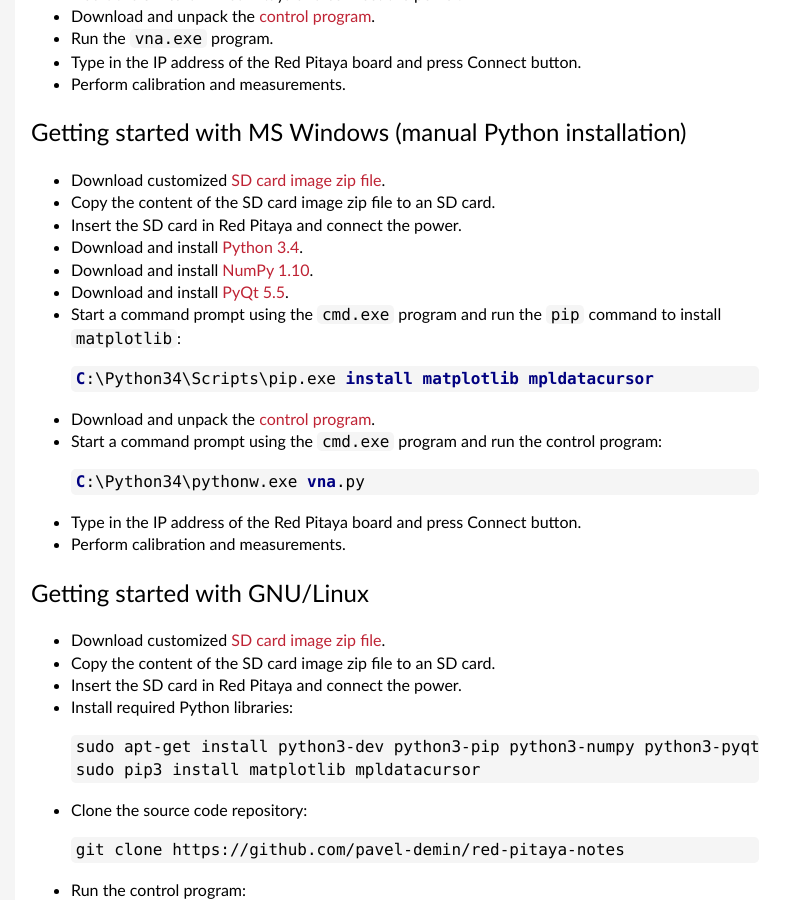
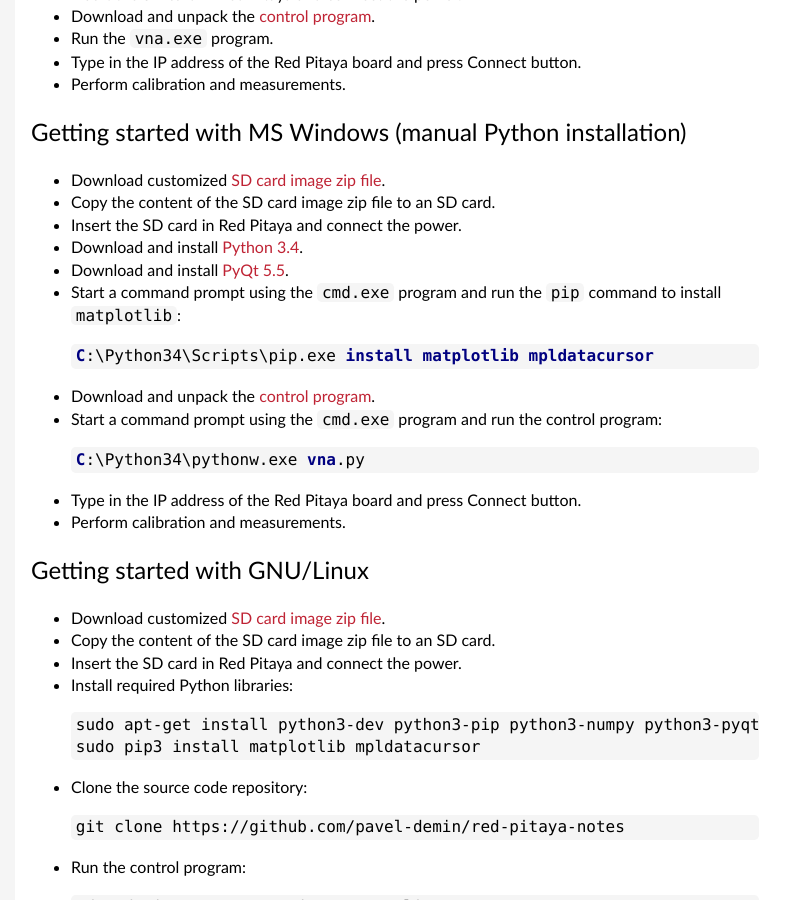
Before and after one commit to pavel-demin/red-pitaya-notes, a Jekyll site: the page built from vna.md, in a window 1280 px wide and 900 px high, scrolled down 2147 px. Shown: the whole window, without its empty margins (225-1015 px from the left). Built offline with Jekyll 4.4.1, drawn with Linux system fonts in a browser that asks for light colours.

Commit message:
simplify getting started instructions and update links in vna

```diff
--- a/vna.md
+++ b/vna.md
@@ -45,7 +45,7 @@
  - Download customized [SD card image zip file](https://googledrive.com/host/0B-t5klOOymMNfmJ0bFQzTVNXQ3RtWm5SQ2NGTE1hRUlTd3V2emdSNzN6d0pYamNILW83Wmc/VNA/ecosystem-0.95-1-6deb253-vna.zip).
  - Copy the content of the SD card image zip file to an SD card.
  - Insert the SD card in Red Pitaya and connect the power.
- - Download and unpack the [control program](https://googledrive.com/host/0B-t5klOOymMNfmJ0bFQzTVNXQ3RtWm5SQ2NGTE1hRUlTd3V2emdSNzN6d0pYamNILW83Wmc/VNA/vna-win32-20160607.zip).
+ - Download and unpack the [control program](https://googledrive.com/host/0B-t5klOOymMNfmJ0bFQzTVNXQ3RtWm5SQ2NGTE1hRUlTd3V2emdSNzN6d0pYamNILW83Wmc/VNA/vna-win32-20160623.zip).
  - Run the `vna.exe` program.
  - Type in the IP address of the Red Pitaya board and press Connect button.
  - Perform calibration and measurements.
@@ -57,13 +57,12 @@
  - Copy the content of the SD card image zip file to an SD card.
  - Insert the SD card in Red Pitaya and connect the power.
  - Download and install [Python 3.4](https://www.python.org/ftp/python/3.4.4/python-3.4.4.msi).
- - Download and install [NumPy 1.10](http://heanet.dl.sourceforge.net/project/numpy/NumPy/1.10.2/numpy-1.10.2-win32-superpack-python3.4.exe).
  - Download and install [PyQt 5.5](http://heanet.dl.sourceforge.net/project/pyqt/PyQt5/PyQt-5.5.1/PyQt5-5.5.1-gpl-Py3.4-Qt5.5.1-x32.exe).
  - Start a command prompt using the `cmd.exe` program and run the `pip` command to install `matplotlib`:
 {% highlight winbatch %}
 C:\Python34\Scripts\pip.exe install matplotlib mpldatacursor
 {% endhighlight %}
- - Download and unpack the [control program](https://googledrive.com/host/0B-t5klOOymMNfmJ0bFQzTVNXQ3RtWm5SQ2NGTE1hRUlTd3V2emdSNzN6d0pYamNILW83Wmc/VNA/vna-python3-20160607.zip).
+ - Download and unpack the [control program](https://googledrive.com/host/0B-t5klOOymMNfmJ0bFQzTVNXQ3RtWm5SQ2NGTE1hRUlTd3V2emdSNzN6d0pYamNILW83Wmc/VNA/vna-python3-20160623.zip).
  - Start a command prompt using the `cmd.exe` program and run the control program:
 {% highlight winbatch %}
 C:\Python34\pythonw.exe vna.py
```
